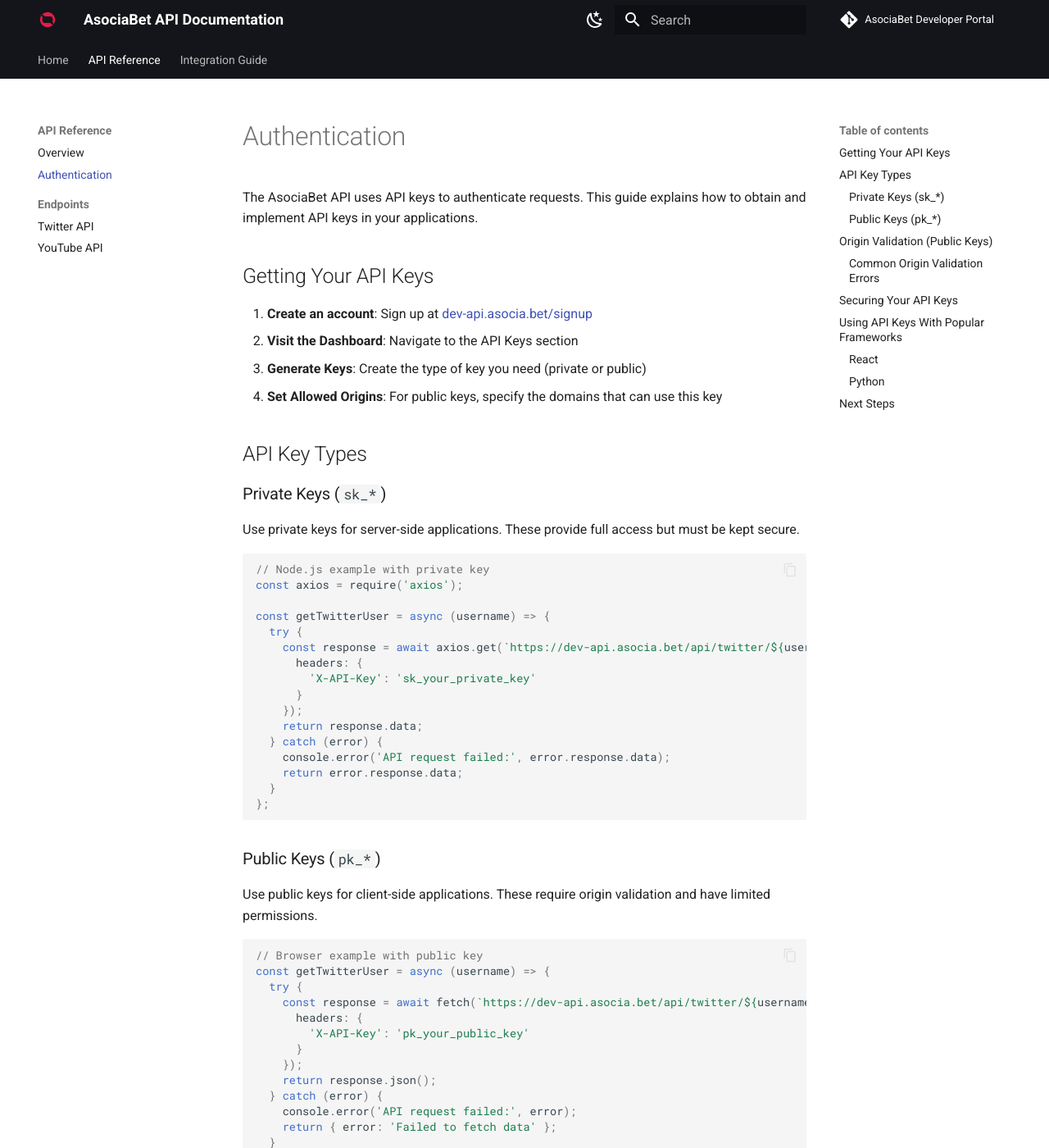
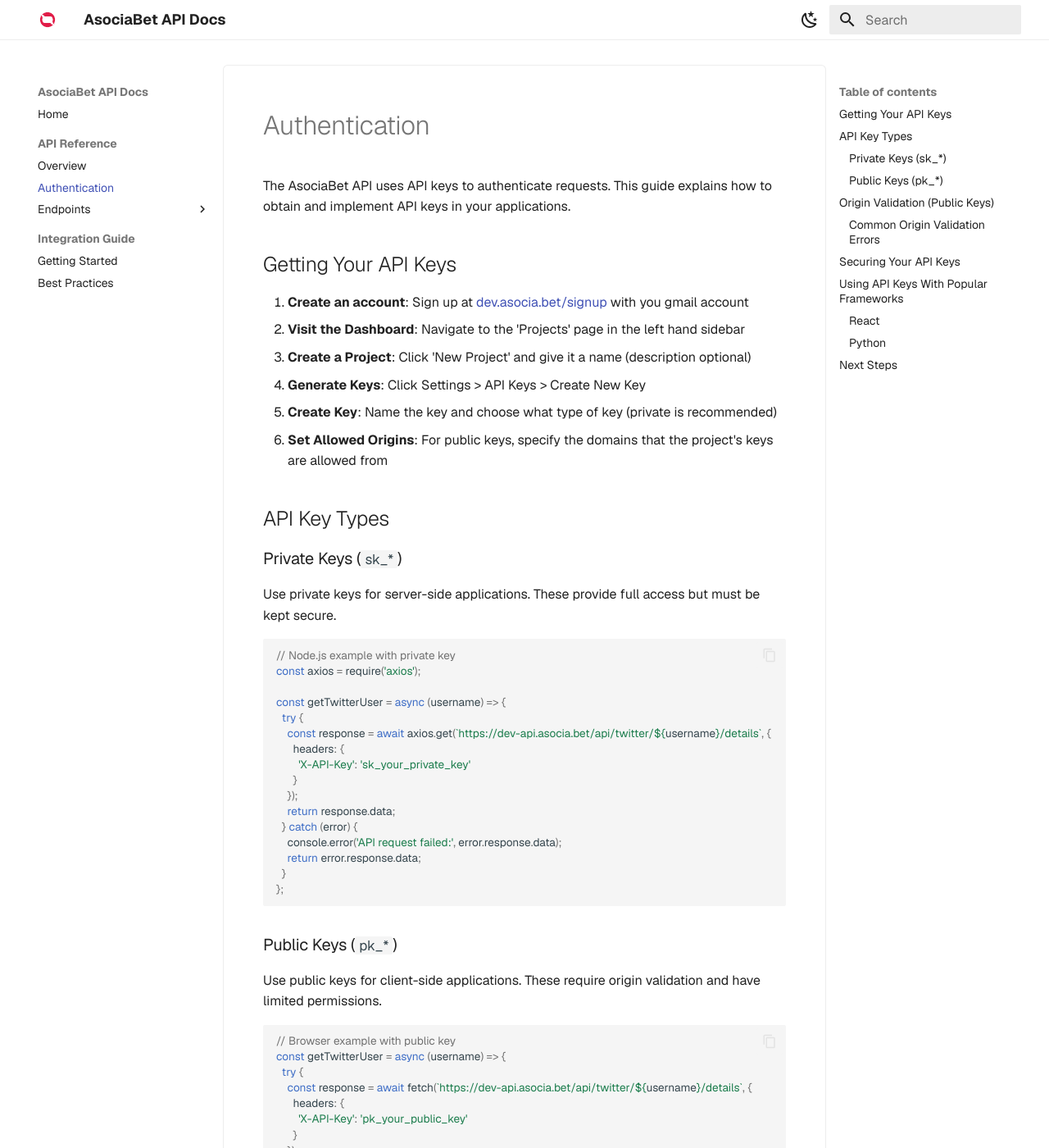
Before and after one commit to evisos-ons/asocia-bet-docs, an MkDocs documentation site: the page built from docs/src/api/authentication.md, in a window 1280 px wide and 1400 px high. Shown: the whole window at 82% size. Built offline with MkDocs 1.6.1 and Material for MkDocs 9.7.7, drawn with Linux system fonts in a browser that asks for light colours; comment, search, counter and statistics services are not loaded.

```diff
--- a/docs/mkdocs.yml
+++ b/docs/mkdocs.yml
@@ -1,6 +1,4 @@
-site_name: AsociaBet API Documentation
-repo_url: https://github.com/evisos-ons/asocia-bet-docs
-repo_name: AsociaBet Developer Portal
+site_name: AsociaBet API Docs
 site_url: https://docs.asocia.bet
 
 docs_dir: src
@@ -25,8 +23,8 @@ theme:
   palette:
     - media: "(prefers-color-scheme: light)"
       scheme: default
-      primary: black
-      accent: black
+      primary: white
+      accent: white
       toggle:
         icon: material/weather-night
         name: Switch to dark mode
@@ -37,9 +35,9 @@ theme:
       toggle:
         icon: material/weather-sunny
         name: Switch to light mode
+  font: false  # Disable default font loading
 
   features:
-    - navigation.tabs
     - navigation.sections
     - navigation.top
     - search.suggest
@@ -60,3 +58,28 @@ markdown_extensions:
 
 plugins:
   - search
+
+extra_css:
+  - stylesheets/extra.css
+
+# Add social links to footer
+extra:
+  social:
+    - icon: fontawesome/brands/twitter
+      link: https://twitter.com/AsociaBet
+      name: AsociaBet on Twitter
+    - icon: fontawesome/brands/discord
+      link: https://discord.com/invite/ujmqHhxXgZ
+      name: Join our Discord
+    - icon: fontawesome/brands/telegram
+      link: https://t.me/+GG-JJcZQNTRlYTI0
+      name: AsociaBet on Telegram
+    - icon: material/web
+      link: https://www.asocia.bet
+      name: AsociaBet Website
+    - icon: material/developer-board
+      link: https://dev.asocia.bet
+      name: AsociaBet Developer Portal
+    - icon: material/tree
+      link: https://linktr.ee/asociabet
+      name: AsociaBet Linktree
--- a/docs/src/api/authentication.md
+++ b/docs/src/api/authentication.md
@@ -4,10 +4,13 @@ The AsociaBet API uses API keys to authenticate requests. This guide explains ho
 
 ## Getting Your API Keys
 
-1. **Create an account**: Sign up at [dev-api.asocia.bet/signup](https://dev-api.asocia.bet/signup)
-2. **Visit the Dashboard**: Navigate to the API Keys section
-3. **Generate Keys**: Create the type of key you need (private or public)
-4. **Set Allowed Origins**: For public keys, specify the domains that can use this key
+1. **Create an account**: Sign up at [dev.asocia.bet/signup](https://dev.asocia.bet/signup) with you gmail account
+2. **Visit the Dashboard**: Navigate to the 'Projects' page in the left hand sidebar
+3. **Create a Project**: Click 'New Project' and give it a name (description optional)
+
+4. **Generate Keys**: Click Settings > API Keys > Create New Key
+5. **Create Key**: Name the key and choose what type of key (private is recommended)
+5. **Set Allowed Origins**: For public keys, specify the domains that the project's keys are allowed from
 
 ## API Key Types
 
--- /dev/null
+++ b/docs/src/stylesheets/extra.css
@@ -0,0 +1,116 @@
+@import url('https://fonts.googleapis.com/css2?family=Geist:wght@100..900&display=swap');
+
+:root {
+  --md-text-font: "Geist";
+  --md-code-font: "Geist";
+}
+
+/* Remove header shadow and add border instead */
+.md-header {
+  box-shadow: none;
+  border-bottom: 1px solid var(--md-default-fg-color--lightest);
+}
+
+/* Style the main content area differently from sidebars */
+.md-main {
+  background-color: var(--md-default-bg-color);
+}
+
+.md-main__inner {
+  display: flex;
+}
+
+/* Target the main content area */
+.md-content {
+  background-color: white; /* Light mode background */
+}
+
+/* Handle dark mode */
+[data-md-color-scheme="slate"] .md-content {
+  background-color: #1e1e1e; /* Dark mode background */
+}
+
+/* Optional: Add some padding and rounded corners to the content container */
+.md-content__inner {
+  padding: 1.2rem;
+  margin-top: 1rem;
+  border-radius: 6px;
+}
+
+/* Optional: Add a subtle border to the content area for better definition */
+.md-content {
+  border-radius: 6px;
+  border: 1px solid var(--md-default-fg-color--lightest);
+}
+
+.md-copyright {
+    color: #333;
+}
+
+.md-footer-meta.md-typeset a {
+    color: #333 !important;
+}
+
+.md-social__link svg {
+    fill: #333;
+}
+
+/* Custom footer styling */
+.md-footer {
+  background-color: #f5f5f5;
+  color: #333;
+  border-top: 1px solid #e0e0e0;
+}
+
+/* Footer in dark mode */
+[data-md-color-scheme="slate"] .md-footer {
+  background-color: #1a1a1a;
+  color: #f5f5f5;
+  border-top: 1px solid #333;
+}
+
+[data-md-color-scheme="slate"] .md-copyright {
+    color: white;
+}
+
+[data-md-color-scheme="slate"] .md-footer-meta.md-typeset a {
+    color: white !important;
+}
+
+[data-md-color-scheme="slate"] .md-social__link svg {
+    fill: white;
+}
+
+/* Style the social icons */
+.md-footer-social {
+  padding: 1rem 0;
+}
+
+.md-footer-social__link {
+  margin: 0 0.5rem;
+}
+
+/* Make social links bigger and change their color */
+.md-footer-social__link svg {
+  height: 1.6rem;
+  width: 1.6rem;
+  color: #555;
+}
+
+[data-md-color-scheme="slate"] .md-footer-social__link svg {
+  color: #aaa;
+}
+
+/* Style the footer navigation and copyright section */
+.md-footer-nav,
+.md-footer-meta {
+  background-color: inherit;
+}
+
+.md-footer-copyright {
+  color: #666;
+}
+
+[data-md-color-scheme="slate"] .md-footer-copyright {
+  color: #999;
+}
```
Also changed, not shown: docs/src/api/overview.md (+0 -10 lines), docs/src/integration/getting-started.md (+7 -4 lines), 3 other files.
